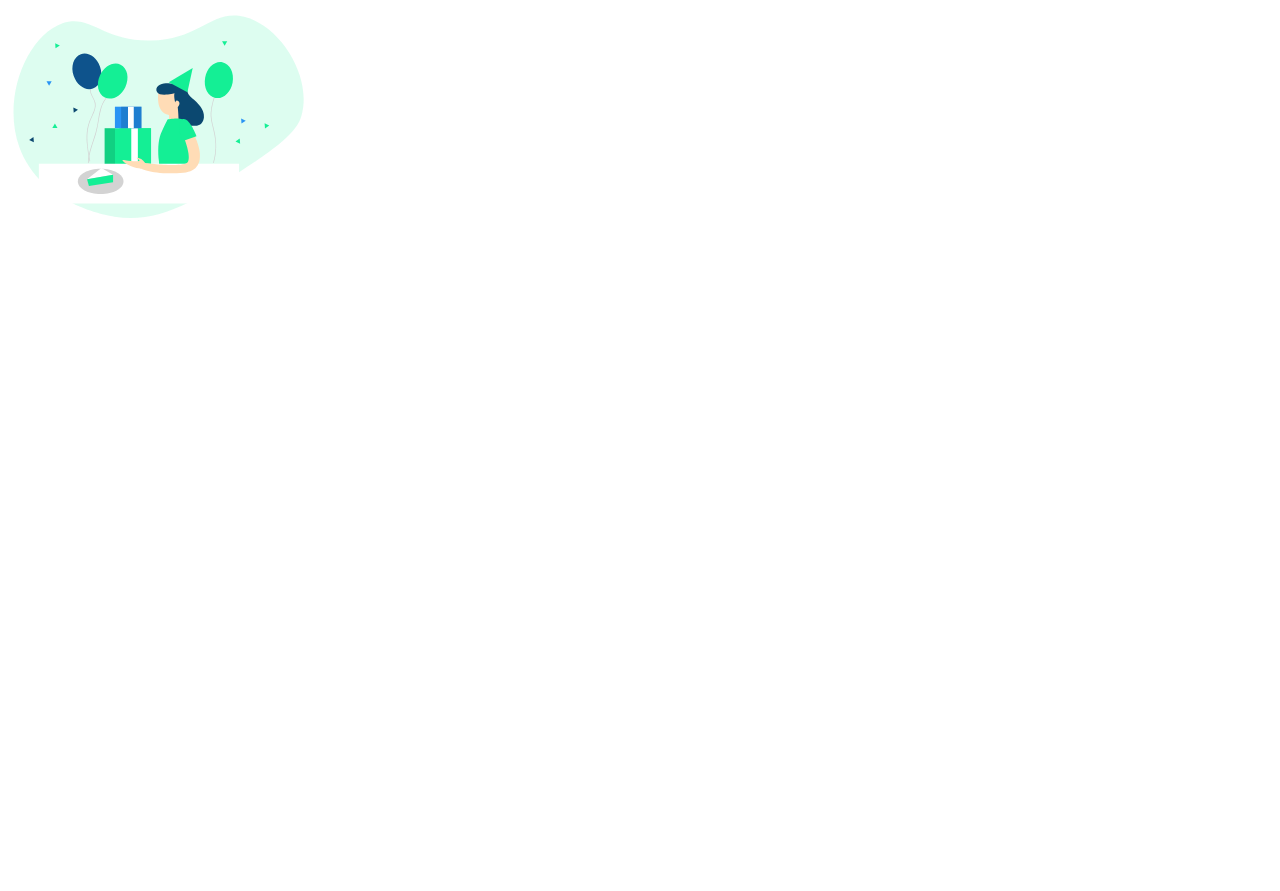
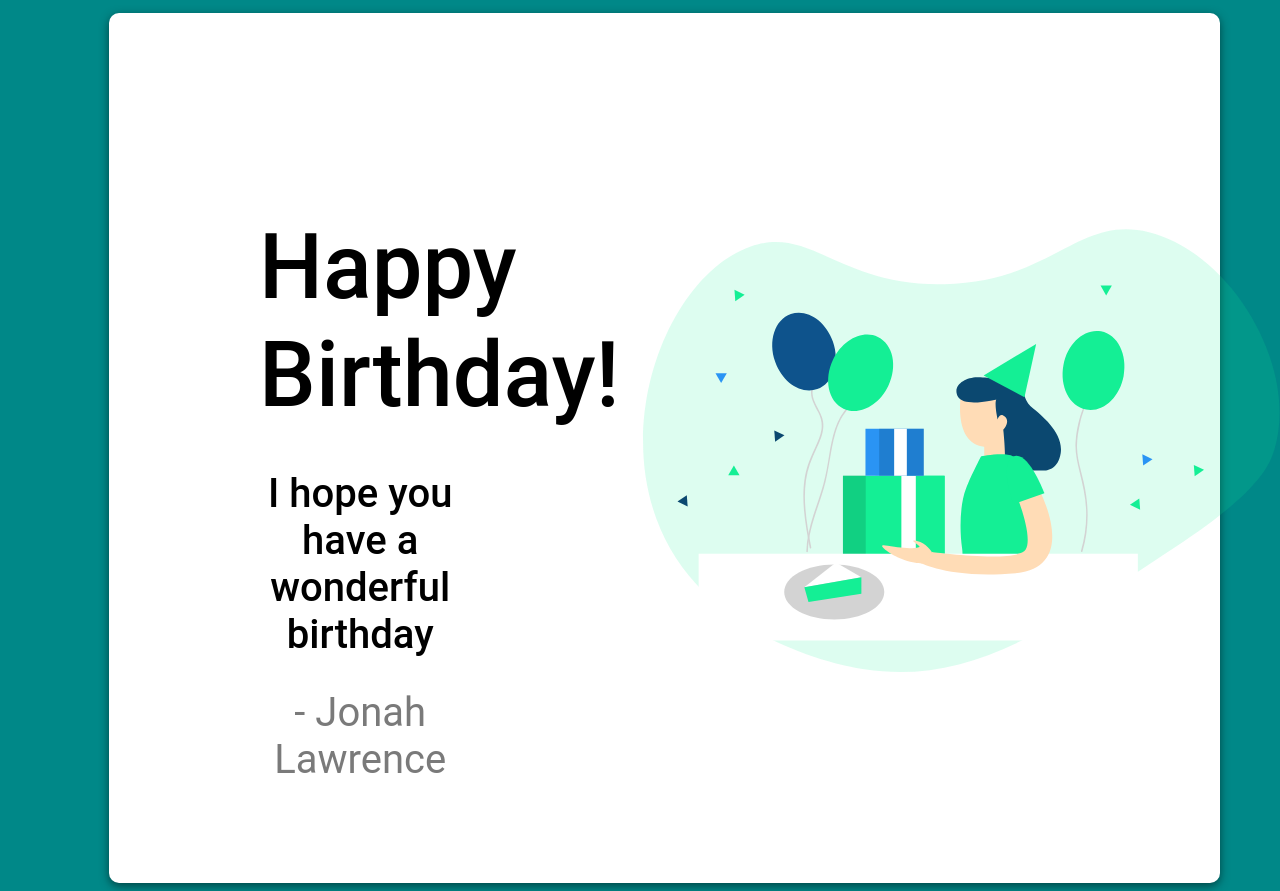
Before and after one commit to janusonyte/01-praktine-hbd, a website: page index.html in a window 1280 px wide. Before the commit the page ends 800 px from the top, so only its background shows below. Drawn offline with Linux system fonts and the light colour scheme.

Commit message:
added fonts, margins, padding, image

```diff
--- a/index.html
+++ b/index.html
@@ -6,7 +6,23 @@
     <meta name="viewport" content="width=device-width, initial-scale=1.0">
     <title>Happy Birthday</title>
 </head>
-<body>
-    <img src="./birthday.svg" alt="Dizaino maketas" width="300" style="width: 300px">
+<body style="background-color: #008888;">
+    <main style="background-color: white; border-radius: 10px; box-shadow: 0 3px 10px rgb(0 0 0 / 0.5); display: flex; width: 80%; margin-left: 8% ; margin-top: 1%; padding: 50px;">
+
+        <div style="width: 20%; float: left; margin-top: 10%; padding-left: 100px; padding-right: 120px; padding-top: 50px; padding-bottom: 50px;">
+
+            <h1 style="line-height: 120%; text-align: center; font-size: 90px; color: black; margin: 0;
+            font-family: Roboto, Oxygen, Ubuntu, Cantarell, 'Open Sans', 'Helvetica Neue', sans-serif; font-weight: 500;">Happy Birthday!</h1>
+
+            <h2 style=" text-align: center; font-size: 40px; color: black; margin: 0; padding-top: 20%;
+            font-family: Roboto, Oxygen, Ubuntu, Cantarell, 'Open Sans', 'Helvetica Neue', sans-serif; font-weight: 500;">I hope you have a wonderful birthday </h2>
+
+            <p style="text-align: center; font-size: 40px; color: #7a7a7a; margin: 0; padding-top: 15%;
+            font-family: Roboto, Oxygen, Ubuntu, Cantarell, 'Open Sans', 'Helvetica Neue', sans-serif; font-weight: 400;">- Jonah Lawrence</p>
+
+        </div>
+        <img style="width: 65%; float: left; padding-top: 50px; padding-left: 50px; padding-bottom: 50px;" src="./birthday.svg" alt="Dizaino maketas" width="200">
+
+    </main>
 </body>
 </html>
```
